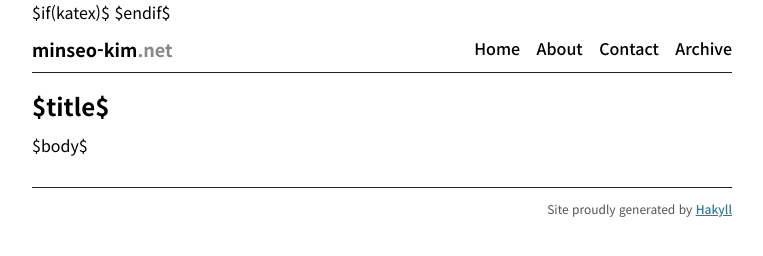
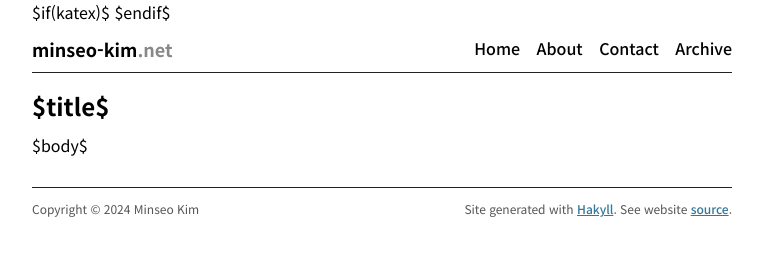
Before and after one commit to kimminss0/minseo-kim.net, a plain HTML site: page templates/default.html in a window 1280 px wide. Shown: the whole page, without its empty margins (258-1021 px from the left). Drawn offline with nearby package versions, Linux system fonts and the light colour scheme.

Commit message:
feat: add footer with copyright notice

```diff
--- a/css/default.css
+++ b/css/default.css
@@ -197,7 +197,10 @@ blockquote {
     display: inline;
   }
   footer {
-    text-align: right;
+    display: flex;
+    flex-direction: row;
+    justify-content: space-between;
+    text-align: left;
   }
   .logo {
     margin: 0;
--- a/templates/default.html
+++ b/templates/default.html
@@ -33,8 +33,10 @@
         </main>
 
         <footer>
-            Site proudly generated by
-            <a href="http://jaspervdj.be/hakyll">Hakyll</a>
+            <div>Copyright © 2024 Minseo Kim</div>
+            <div>Site generated with
+            <a href="http://jaspervdj.be/hakyll">Hakyll</a>.
+        See website <a href="https://github.com/kimminss0/minseo-kim.net">source</a>.</div>
         </footer>
     </body>
 </html>
```
